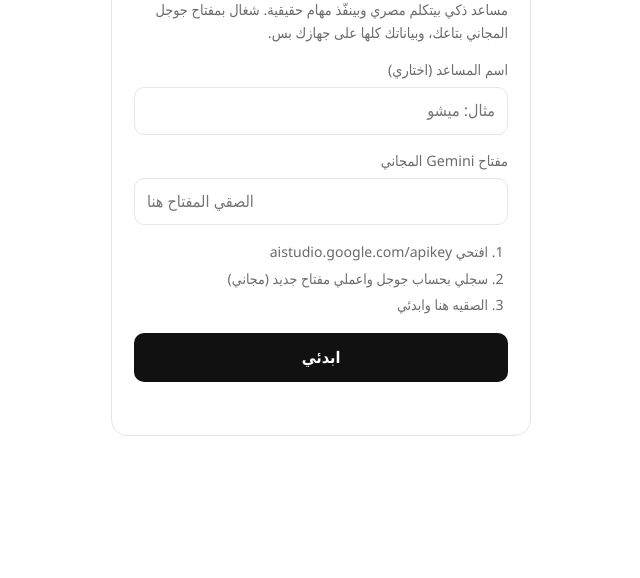
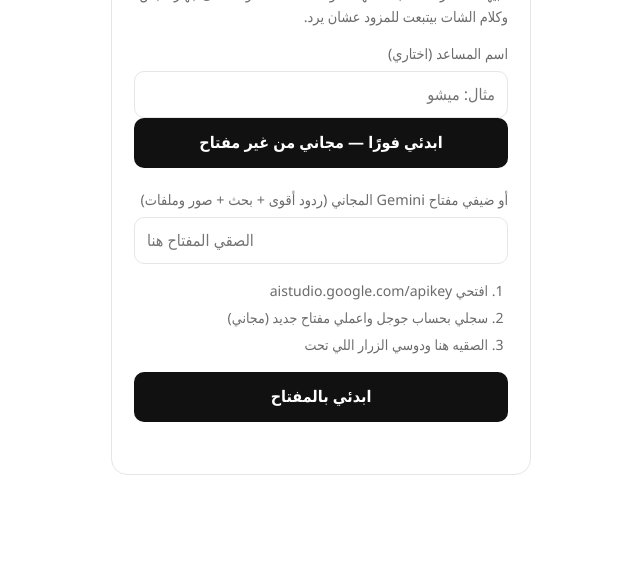
Before and after one commit to userabkareno/masaedi, a plain HTML site: page index.html in a window 1280 px wide. Shown: the part 222-800 px from the top of the page, without its empty margins (319-959 px from the left). Drawn offline with Linux system fonts and the light colour scheme.

Commit message:
update index.html: free instant mode + honest wording

```diff
--- a/index.html
+++ b/index.html
@@ -17,17 +17,18 @@
 <div id="setup" class="setup hidden">
   <div class="setup-card">
     <h1>مساعدي</h1>
-    <p class="muted">مساعد ذكي بيتكلم مصري وبينفّذ مهام حقيقية. شغال بمفتاح جوجل المجاني بتاعك، وبياناتك كلها على جهازك بس.</p>
+    <p class="muted">مساعد ذكي بيتكلم مصري وبينفّذ مهام حقيقية: مهام، ملاحظات، تنبيهات، ذاكرة، حسابات. مهامك وملاحظاتك محفوظة على جهازك بس، وكلام الشات بيتبعت للمزود عشان يرد.</p>
     <label class="lbl">اسم المساعد (اختاري)</label>
     <input id="setupName" type="text" placeholder="مثال: ميشو" autocomplete="off">
-    <label class="lbl">مفتاح Gemini المجاني</label>
+    <button id="setupFree" class="btn">ابدئي فورًا — مجاني من غير مفتاح</button>
+    <label class="lbl" style="margin-top:20px">أو ضيفي مفتاح Gemini المجاني (ردود أقوى + بحث + صور وملفات)</label>
     <input id="setupKey" type="password" placeholder="الصقي المفتاح هنا" autocomplete="off" dir="ltr">
     <ol class="steps">
       <li>افتحي <span dir="ltr">aistudio.google.com/apikey</span></li>
       <li>سجلي بحساب جوجل واعملي مفتاح جديد (مجاني)</li>
-      <li>الصقيه هنا وابدئي</li>
+      <li>الصقيه هنا ودوسي الزرار اللي تحت</li>
     </ol>
-    <button id="setupGo" class="btn">ابدئي</button>
+    <button id="setupGo" class="btn">ابدئي بالمفتاح</button>
     <p id="setupErr" class="err"></p>
   </div>
 </div>
```
